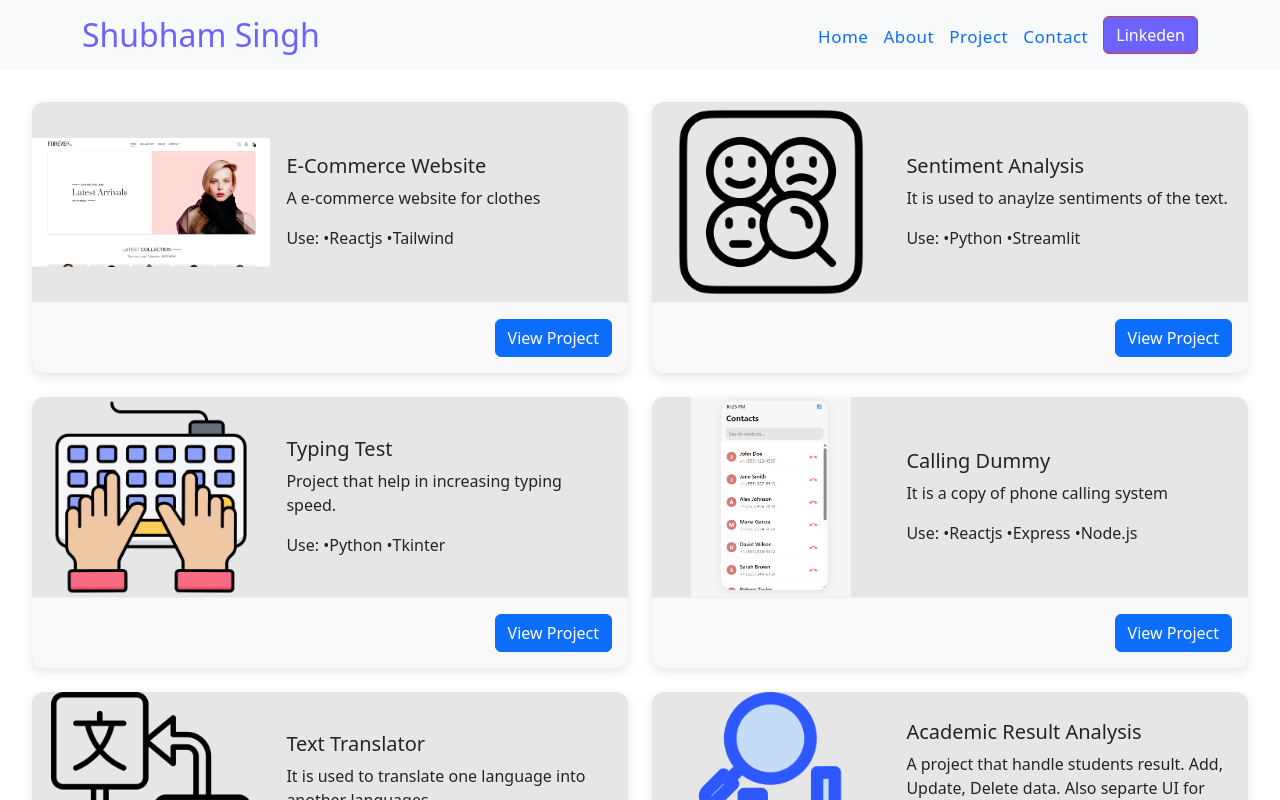
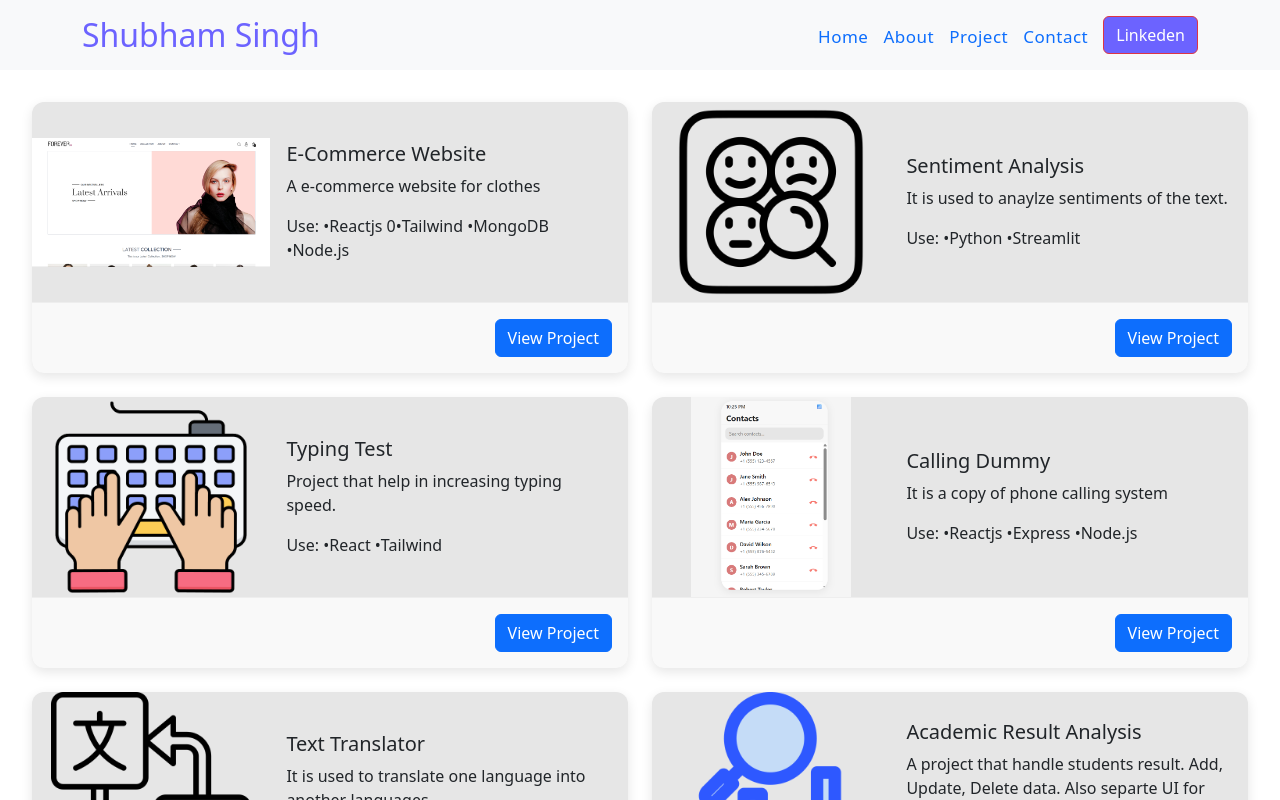
Before and after one commit to Shubhamcse08/_portfolio, a React (Vite) app in the folder client/: page /playlist in a window 1280 px wide. Shown: the top 800 px of the page. Built offline with nearby package versions, Linux system fonts and the light colour scheme.

Commit message:
Update data.js

```diff
--- a/client/src/components/data.js
+++ b/client/src/components/data.js
@@ -3,7 +3,7 @@ const projects = [
       id: 1,
       title: "E-Commerce Website",
       description: "A e-commerce website for clothes",
-      use:"•Reactjs  •Tailwind  ",
+      use:"•Reactjs 0•Tailwind •MongoDB •Node.js",
       image: "/e.png",
       link:"https://e-commerce-frontend-gules-eta.vercel.app"
     },
@@ -20,7 +20,7 @@ const projects = [
       id: 3,
       title: "Typing Test",
       description: "Project that help in increasing typing speed.",
-      use:"•Python  •Tkinter",
+      use:"•React  •Tailwind",
       image: "/typing-board.png",
       link: "https://typing-test-opal-delta.vercel.app"
 
```
